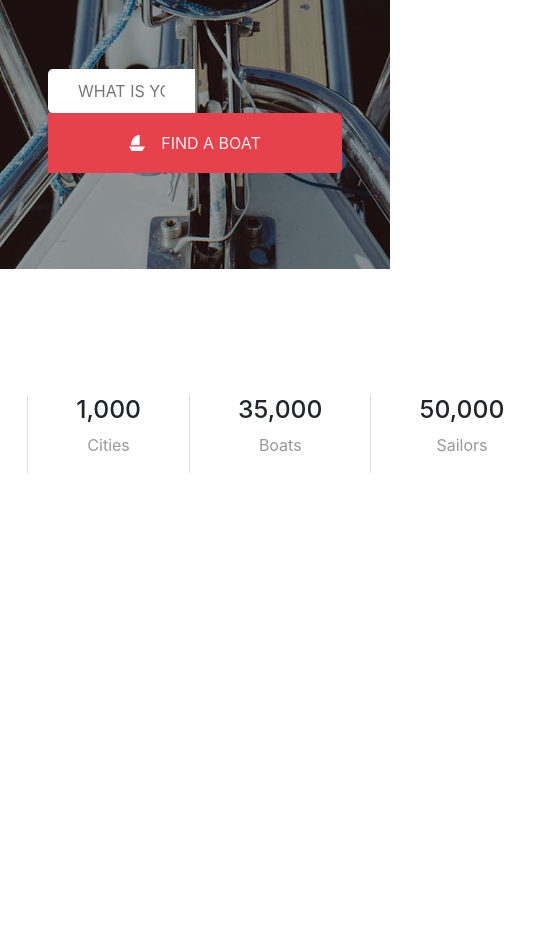
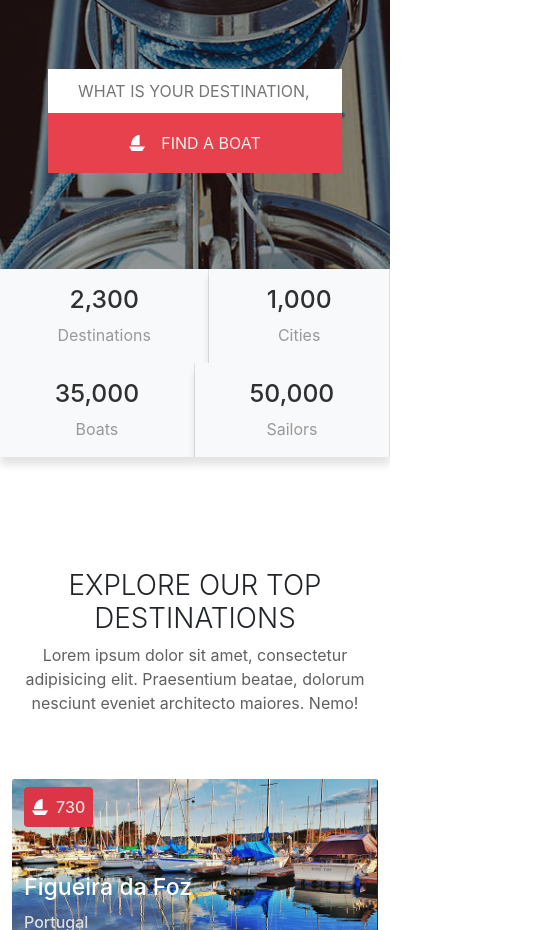
Before and after one commit to Afsinur/boat_1, a plain HTML site: page index.html in a window 390 px wide. Shown: the part 345-1275 px from the top of the page, 560 px wide, since content can reach past the window. Before the commit the page ends 844 px from the top, so only its background shows below. Drawn offline with nearby package versions, Linux system fonts and the light colour scheme.

Commit message:
Alhamdulillah boat_1 v0.2 | added section 2.

```diff
--- a/css/index.css
+++ b/css/index.css
@@ -4,6 +4,13 @@
   font-family: -apple-system, BlinkMacSystemFont, "Segoe UI", Roboto, Oxygen,
     Ubuntu, Cantarell, "Open Sans", "Helvetica Neue", sans-serif;
 }
+
+/*
+1. section1,
+2. section2,
+*/
+
+/*section1*/
 
 .section1 {
   background-image: url("../img/section1/sec1_bg.jpg");
@@ -31,29 +38,72 @@
 .sec1_form button {
   background-color: hsl(356deg 77% 58%);
   color: #efefef;
-  border-top-right-radius: 5px;
-  border-bottom-right-radius: 5px;
-}
-
-.sec1_form input {
-  border-top-left-radius: 5px;
-  border-bottom-left-radius: 5px;
 }
 
 .bottomHeader {
-  bottom: 10px;
-  background-color: #fff;
   border-radius: 5px;
 }
 
 .bottomHeader > div {
-  border-right: 1px solid #ddd;
+  box-shadow: 0 8px 8px rgba(0, 0, 0, 0.109);
 }
 
-.bottomHeader > div:last-child {
-  border-right: none;
+.bottomHeader > div > h2 {
+  color: #303030;
 }
 
 .bottomHeader > div > p {
   color: #999;
 }
+
+.bottomHeaderTrans1 > div:last-child {
+  border: none !important;
+  border-top-right-radius: 5px;
+  border-bottom-right-radius: 5px;
+}
+
+.bottomHeaderTrans1 > div:first-child {
+  border-top-left-radius: 5px;
+  border-bottom-left-radius: 5px;
+}
+
+.bottomHeaderTrans1 {
+  transform: translateY(50%);
+}
+
+.bottomHeaderTrans2 div {
+  flex-grow: 1;
+}
+
+.rads1 input {
+  border-top-left-radius: 5px;
+  border-bottom-left-radius: 5px;
+}
+
+.rads1 button {
+  border-top-right-radius: 5px;
+  border-bottom-right-radius: 5px;
+}
+
+/*section2*/
+
+.section2 .container img {
+  width: 100%;
+}
+
+.section2 h2 {
+  color: #303030;
+}
+
+.section2 p {
+  color: #606060;
+}
+
+.sec2Sp span h3 {
+  color: #fff;
+}
+
+.sec2Sp span p {
+  color: #dedede;
+  font-weight: 500;
+}
--- a/index.html
+++ b/index.html
@@ -22,6 +22,7 @@
   </head>
   <body>
     <div id="app">
+      <!-- section1 -->
       <div class="section1">
         <!-- Navbar -->
         <nav class="navbar navbar-expand-lg navbar-dark bg-transparent">
@@ -64,7 +65,7 @@
 
         <!-- RESERVE A BOAT NOW -->
         <div
-          class="underNav d-flex flex-column align-content-center align-items-center justify-content-center"
+          class="position-relative underNav d-flex flex-column align-content-center align-items-center justify-content-center"
         >
           <h1 class="display-1 mt-5 pt-5">RESERVE A BOAT NOW</h1>
 
@@ -73,17 +74,17 @@
           <form
             action="/"
             method="get"
-            class="sec1_form mt-2 mb-5 p-5 w-100 d-flex flex-md-row flex-column justify-content-center"
+            class="container sec1_form rads1 mt-2 mb-5 p-5 d-md-flex d-none flex-md-row flex-column justify-content-center"
           >
             <input
               type="text"
-              placeholder="WHAT IS YOUR DESTINATION SAILOR?"
-              class="w-50"
+              placeholder="WHAT IS YOUR DESTINATION, SAILOR?"
+              class="flex-grow-1"
             />
 
             <button
               type="submit"
-              class="mw-25 d-flex flex-row justify-content-center align-items-center"
+              class="d-flex flex-row justify-content-center align-items-center flex-nowrap"
             >
               <img
                 src="img/section1/small boat.png"
@@ -91,20 +92,120 @@
                 class="p-2"
               />
 
-              <span class="p-2">FIND A BOAT</span>
+              <span class="p-2 text-nowrap">FIND A BOAT</span>
+            </button>
+          </form>
+
+          <form
+            action="/"
+            method="get"
+            class="container sec1_form mt-2 mb-5 p-5 d-md-none d-flex flex-md-row flex-column justify-content-center"
+          >
+            <input
+              type="text"
+              placeholder="WHAT IS YOUR DESTINATION, SAILOR?"
+              class="flex-grow-1"
+            />
+
+            <button
+              type="submit"
+              class="d-flex flex-row justify-content-center align-items-center flex-nowrap"
+            >
+              <img
+                src="img/section1/small boat.png"
+                alt="small boat"
+                class="p-2"
+              />
+
+              <span class="p-2 text-nowrap">FIND A BOAT</span>
             </button>
           </form>
 
           <div
-            class="bottomHeader p-2 position-absolute d-flex flex-row align-items-center justify-content-center align-content-center"
+            class="container p-0 bottomHeader bottomHeaderTrans1 position-relative d-md-flex d-none flex-md-nowrap flex-wrap flex-row align-items-center justify-content-center"
           >
             <div
               v-for="(item, index) in section1.bottomHeader"
               :key="index"
-              class="px-5 my-2"
+              class="px-5 py-3 border-end text-center bg-light"
             >
-              <h2>{{ item.h2 }}</h2>
-              <p>{{ item.p }}</p>
+              <h2 class="px-lg-4">{{ item.h2 }}</h2>
+              <p class="mb-0">{{ item.p }}</p>
+            </div>
+          </div>
+
+          <div
+            class="container p-0 bottomHeader bottomHeaderTrans2 position-relative d-md-none d-flex flex-md-nowrap flex-wrap flex-row align-items-center justify-content-center"
+          >
+            <div
+              v-for="(item, index) in section1.bottomHeader"
+              :key="index"
+              class="px-5 py-3 border-end text-center bg-light"
+            >
+              <h2 class="px-lg-4">{{ item.h2 }}</h2>
+              <p class="mb-0">{{ item.p }}</p>
+            </div>
+          </div>
+        </div>
+      </div>
+
+      <!-- section2 -->
+      <div
+        class="section2 container pt-5 mt-5 w-100 d-flex flex-column justify-content-center align-items-center"
+      >
+        <h1 class="display-6 pt-2 mt-2 text-center">
+          EXPLORE OUR TOP DESTINATIONS
+        </h1>
+
+        <p class="text-center">
+          Lorem ipsum dolor sit amet, consectetur adipisicing elit. Praesentium
+          beatae, dolorum nesciunt eveniet architecto maiores. Nemo!
+        </p>
+
+        <div class="sec2Sp row my-5">
+          <div class="my-lg-2 m-0 p-0 row col-12 justify-content-lg-center">
+            <div
+              v-for="(item, index) in section2.info1"
+              :key="index"
+              :class="item.class"
+            >
+              <img :src="item.src1" class="img-fluid" :alt="item.alt1" />
+
+              <span
+                class="rounded bg-danger position-absolute top-0 start-0 ms-4 mt-2 ps-2 d-flex flex-row justify-content-center align-items-center align-content-center"
+              >
+                <img src="img/section1/small boat.png" alt="small boat" />
+                <p class="m-2">{{ item.sp1p1 }}</p>
+              </span>
+
+              <span class="position-absolute bottom-0 start-0 ps-4">
+                <h3>{{ item.sp2h3 }}</h3>
+
+                <p class="">{{ item.sp2p2 }}</p>
+              </span>
+            </div>
+          </div>
+
+          <div class="my-lg-2 m-0 p-0 row col-12 justify-content-lg-center">
+            <div
+              v-for="(item, index) in section2.info2"
+              :key="index"
+              :class="item.class"
+            >
+              <img :src="item.src1" class="img-fluid" :alt="item.alt1" />
+
+              <span
+                class="rounded bg-danger position-absolute top-0 start-0 ms-4 mt-2 ps-2 d-flex flex-row justify-content-center align-items-center align-content-center"
+              >
+                <img src="img/section1/small boat.png" alt="small boat" />
+                <p class="m-2">{{ item.sp1p1 }}</p>
+              </span>
+
+              <span class="position-absolute bottom-0 start-0 ps-4">
+                <h3>{{ item.sp2h3 }}</h3>
+
+                <p class="">{{ item.sp2p2 }}</p>
+              </span>
             </div>
           </div>
         </div>
--- a/js/index.js
+++ b/js/index.js
@@ -9,6 +9,52 @@ const app = {
           { h2: "50,000", p: "Sailors" },
         ],
       },
+      section2: {
+        info1: [
+          {
+            src1: "img/section2/sec2_boat_1.jpg",
+            alt1: "boat_1",
+            class: "position-relative col-lg-6 mb-lg-0 col-12 mb-3",
+            sp1p1: "730",
+            sp2h3: "Figueira da Foz",
+            sp2p2: "Portugal",
+          },
+          {
+            src1: "img/section2/sec2_boat_2.jpg",
+            alt1: "boat_2",
+            class: "position-relative col-lg-3 mb-lg-0 col-12 mb-3",
+            sp1p1: "621",
+            sp2h3: "Ibiza",
+            sp2p2: "Spain",
+          },
+        ],
+        info2: [
+          {
+            src1: "img/section2/sec2_boat_3.jpg",
+            alt1: "boat_3",
+            class: "position-relative col-lg-3 mb-lg-0 col-12 mb-3",
+            sp1p1: "543",
+            sp2h3: "Palma de Mallorca",
+            sp2p2: "Spain",
+          },
+          {
+            src1: "img/section2/sec2_boat_4.jpg",
+            alt1: "boat_4",
+            class: "position-relative col-lg-3 mb-lg-0 col-12 mb-3",
+            sp1p1: "495",
+            sp2h3: "Portofino",
+            sp2p2: "Italy",
+          },
+          {
+            src1: "img/section2/sec2_boat_5.jpg",
+            alt1: "boat_5",
+            class: "position-relative col-lg-3 mb-lg-0 col-12 mb-3",
+            sp1p1: "402",
+            sp2h3: "Port Hercules",
+            sp2p2: "Monaco",
+          },
+        ],
+      },
     };
   },
 
```
